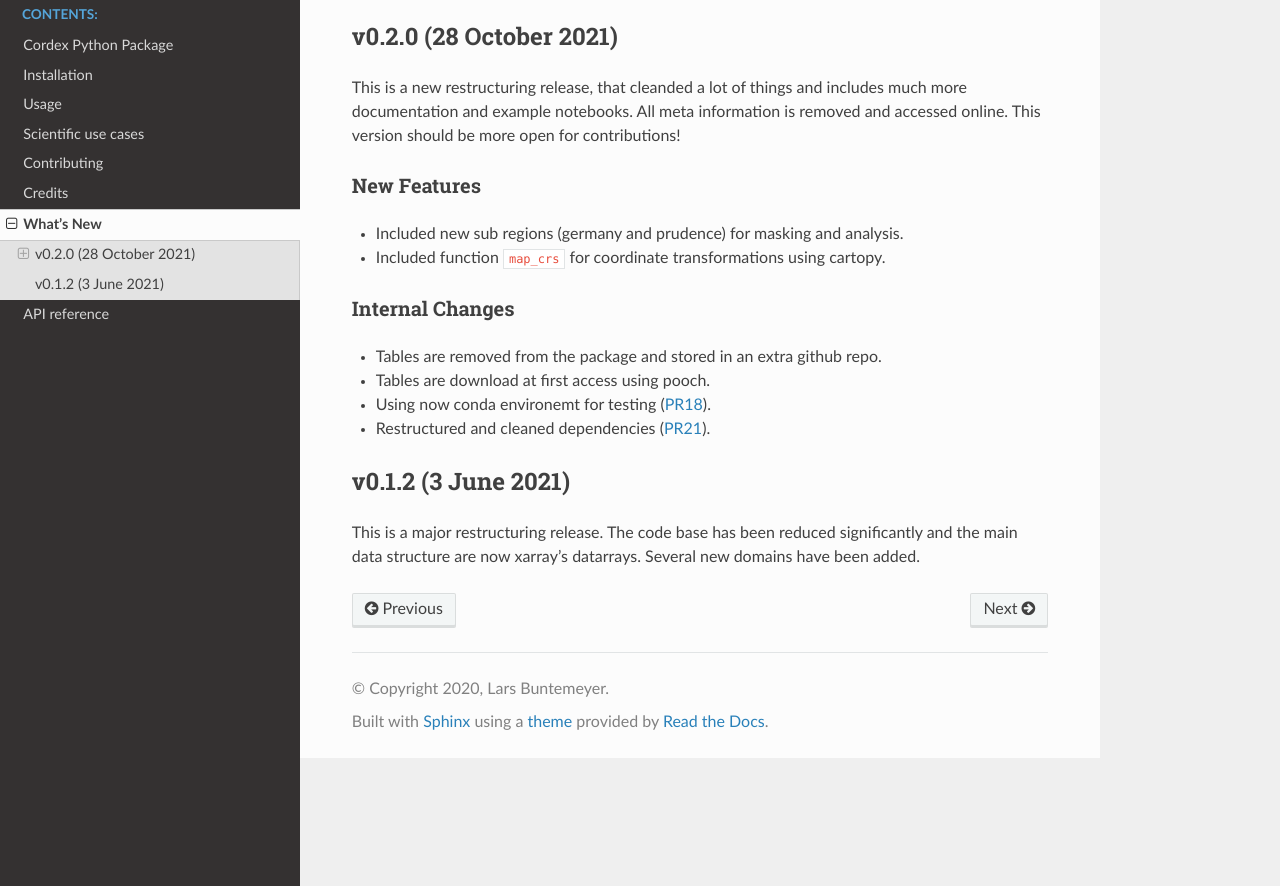
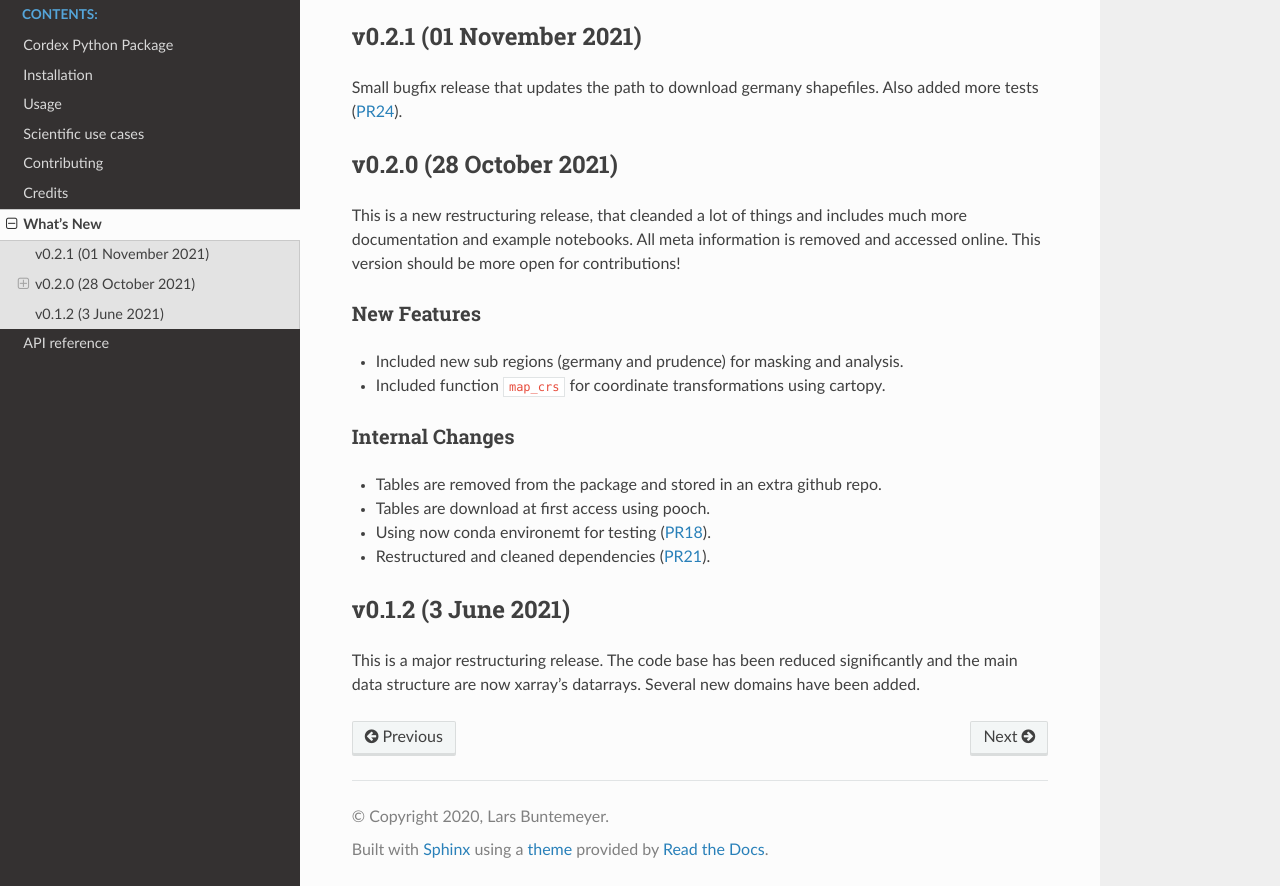
Before and after one commit to euro-cordex/py-cordex, a Sphinx documentation site: the page built from docs/whats_new.rst, in a window 1280 px wide and 1150 px high, cut to the strip 264-1150 px from the top of the window. Built offline with Sphinx 7.4.7 and the Read the Docs theme 2.0.0, drawn with Linux system fonts in a browser that asks for light colours; pages that are not in the unit, such as notebooks, are missing from menus.

Commit message:
docs updates

```diff
--- a/docs/whats_new.rst
+++ b/docs/whats_new.rst
@@ -7,6 +7,13 @@ What's New
    :suppress:
 
     import pyremo
+
+v0.2.1 (01 November 2021)
+-------------------------
+
+Small bugfix release that updates the path to download germany shapefiles. Also
+added more tests (:pull:`24`).
+
 
 v0.2.0 (28 October 2021)
 ------------------------
```
